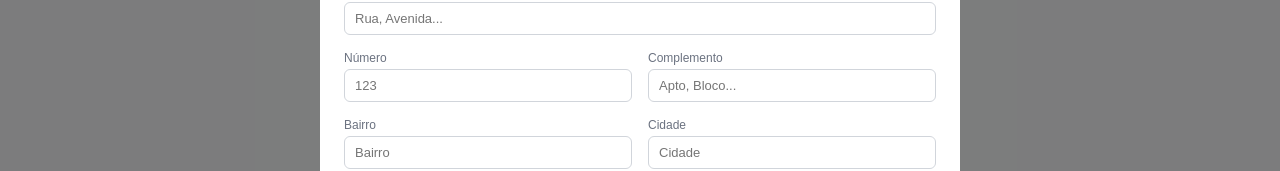
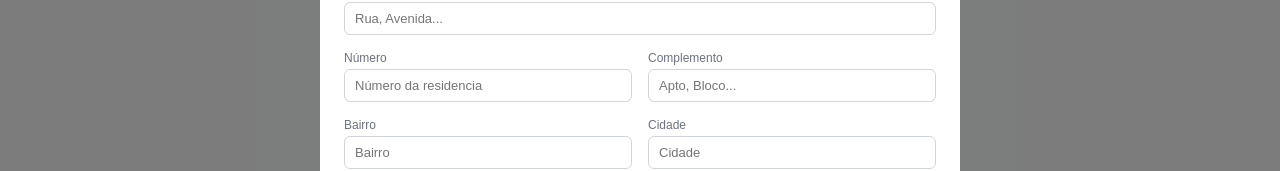
Before and after one commit to NicolasReis12/Cadastro-de-Membros, a React (Vite) app in the folder sistema-igreja/: page / in a window 1280 px wide. Both pictures are taken after a click on the button "Cadastrar membro". Shown: the part 382-553 px from the top of the page. Built offline with nearby package versions, Linux system fonts and the light colour scheme.

Commit message:
Correção da api de cep

```diff
--- a/sistema-igreja/src/pages/Membros.jsx
+++ b/sistema-igreja/src/pages/Membros.jsx
@@ -1,3 +1,4 @@
+import { createMembro } from '../services/membrosService';
 import './Membros.css';
 import { useState } from 'react';
 
@@ -9,16 +10,13 @@ function Membros() {
     numero: '', complemento: '', bairro: '', cidade: '', uf: ''
   })
 
-  function handleChange(e) {
+  async function handleChange(e) {
     setForm({ ...form, [e.target.name]: e.target.value })
+      console.log("Deu certo!")
+    const cepLimpo = e.target.value.replace(/\D/g, '')
+    if (cepLimpo.length !== 8) return
 
-  }
-
-  async function pegarCep(cep) {
-  const cepLimpo = cep.replace(/\D/g, '')
-  if (cepLimpo.length !== 8) return
-
-  try {
+    try {
     const response = await fetch(`https://viacep.com.br/ws/${cepLimpo}/json/`)
     const data = await response.json()
 
@@ -34,12 +32,13 @@ function Membros() {
   } catch (error) {
     console.error('Erro:', 'CEP não encontrado')
   }
-}
+  }
+
+
 
 
   function cadastrarMembro() {
-    console.log('Dados do formulário:', form)
-    // aqui vai chamar o service futuramente
+    createMembro
     setModalAberto(false)
   }
 
@@ -126,7 +125,7 @@ function Membros() {
               </div>
               <div className="form-group">
                 <label>CEP</label>
-                <input name="cep" value={form.cep} onChange={handleChange} placeholder="00000-000" />
+                <input name="cep" value={form.cep} onChange={handleChange} maxlength="8" placeholder="00000-000" />
               </div>
               <div className="form-group full">
                 <label>Logradouro</label>
@@ -134,7 +133,7 @@ function Membros() {
               </div>
               <div className="form-group">
                 <label>Número</label>
-                <input name="numero" value={form.numero} onChange={handleChange} placeholder="123" />
+                <input name="numero" value={form.numero} onChange={handleChange} placeholder="Número da residencia" />
               </div>
               <div className="form-group">
                 <label>Complemento</label>
```
